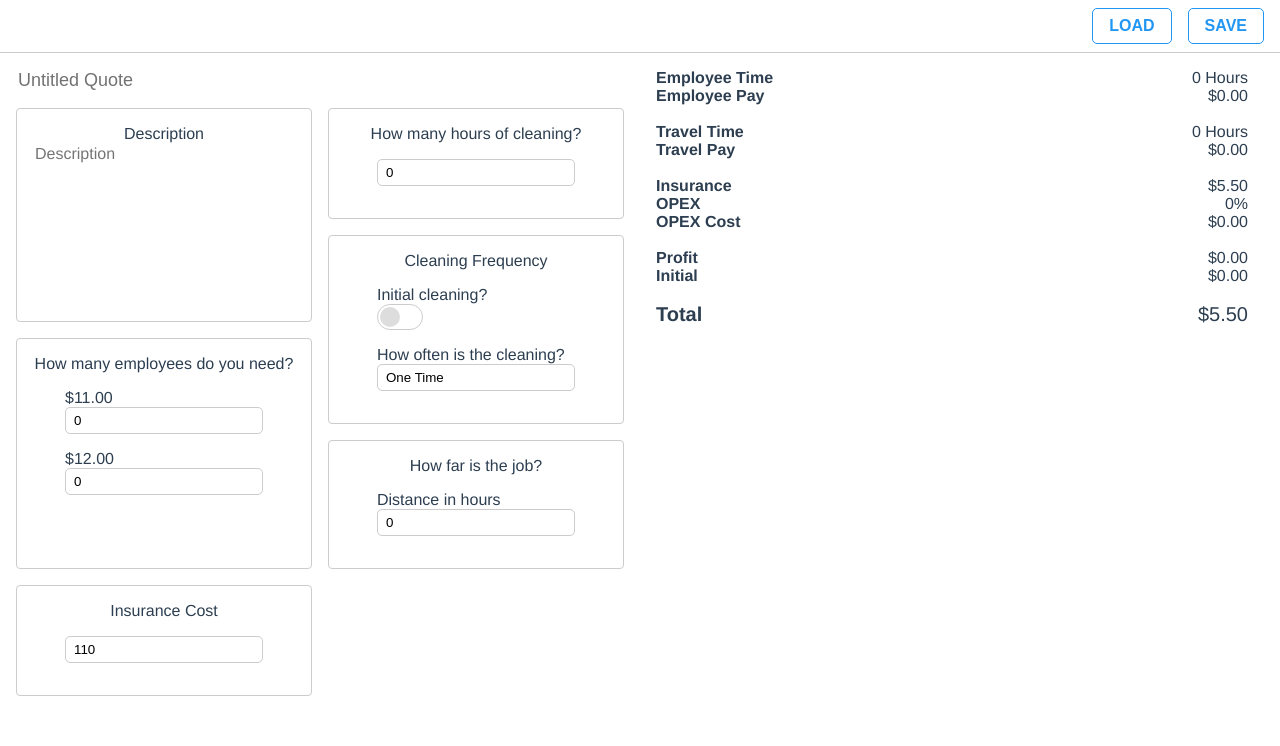
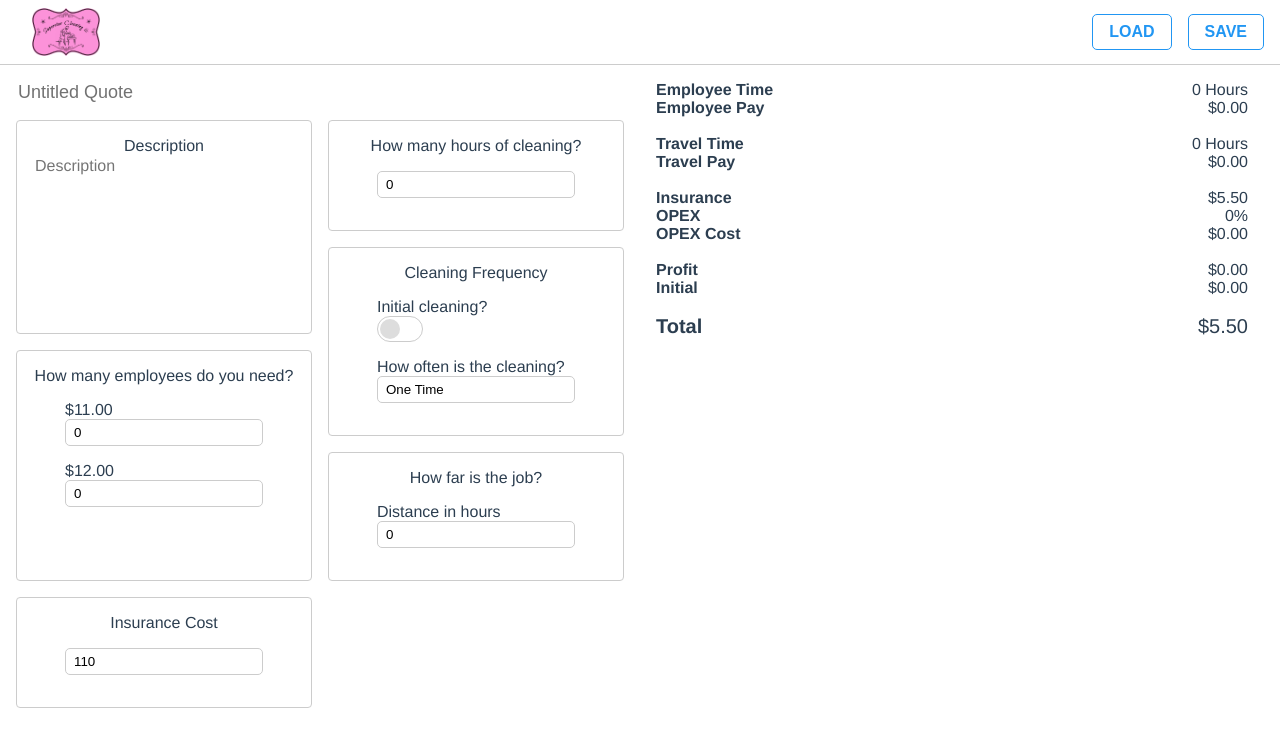
Before and after one commit to treemmett/quote-form, a Vue app: page / in a window 1280 px wide. Shown: the top 746 px of the page. Built offline with nearby package versions, Linux system fonts and the light colour scheme.

Commit message:
feat: add logo

```diff
--- a/src/views/Home.vue
+++ b/src/views/Home.vue
@@ -2,6 +2,7 @@
   <div class="view">
     <saved-list v-if="loadingListOpen" @close="loadingListOpen = false" @load="load" />
     <div class="nav">
+      <div class="logo" />
       <button class="button" type="button" @click="loadingListOpen = true">Load</button>
       <button class="button" type="button" @click="save">Save</button>
     </div>
@@ -239,10 +240,24 @@ export default class Home extends Vue {
 }
 
 .nav {
+  display: flex;
+  position: relative;
   grid-area: nav;
   text-align: right;
   border-bottom: 1px solid #ccc;
   padding: 0.5em 1em;
+  height: 3em;
+  align-items: center;
+
+  .logo {
+    width: 100px;
+    height: 100%;
+    background: url('/logo.png');
+    background-size: contain;
+    background-position: 1em center;
+    background-repeat: no-repeat;
+    margin-right: auto;
+  }
 }
 
 .form {
```
Also changed, not shown: public/logo.png (added).
